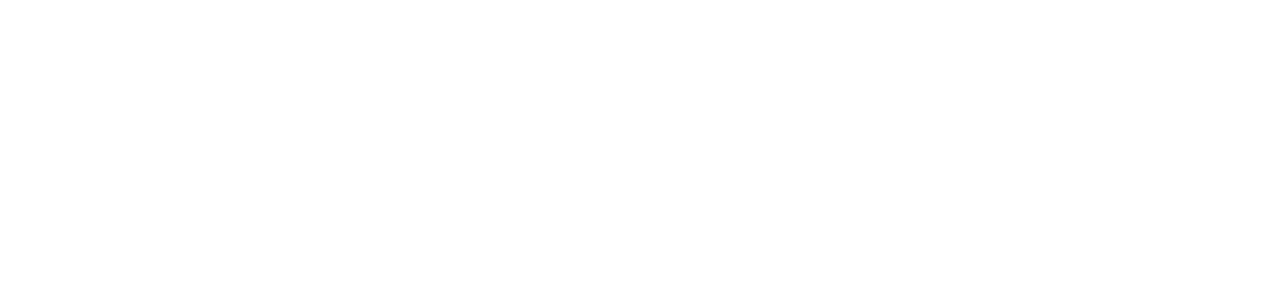
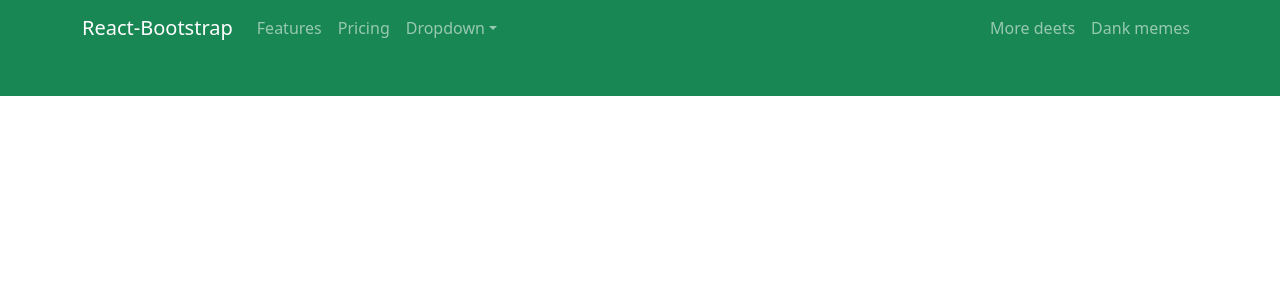
Before and after one commit to Mingukang-coding/react_prac, a React (Vite) app: page / in a window 1280 px wide. Shown: the top 300 px of the page. Built offline with nearby package versions, Linux system fonts and the light colour scheme.

Commit message:
feat(navbar): add responsive nav bar

```diff
--- a/src/App.jsx
+++ b/src/App.jsx
@@ -3,14 +3,45 @@
 import viteLogo from '/vite.svg'
 import './App.css'
 import 'bootstrap/dist/css/bootstrap.min.css';
+import Container from 'react-bootstrap/Container';
+import Nav from 'react-bootstrap/Nav';
+import Navbar from 'react-bootstrap/Navbar';
+import NavDropdown from 'react-bootstrap/NavDropdown';
 
 function App() {
-  const [count, setCount] = useState(0)
 
   return (
-    <div>
-
-    </div>
+      <>
+        <Navbar bg="success" variant="dark" className= "position-fixed top-0 start-0 w-100 pb-5" collapseOnSelect expand="lg">
+        <Container>
+          <Navbar.Brand href="#home">React-Bootstrap</Navbar.Brand>
+          <Navbar.Toggle aria-controls="responsive-navbar-nav" />
+          <Navbar.Collapse id="responsive-navbar-nav">
+            <Nav className="me-auto">
+              <Nav.Link href="#features">Features</Nav.Link>
+              <Nav.Link href="#pricing">Pricing</Nav.Link>
+              <NavDropdown title="Dropdown" id="collapsible-nav-dropdown">
+                <NavDropdown.Item href="#action/3.1">Action</NavDropdown.Item>
+                <NavDropdown.Item href="#action/3.2">
+                  Another action
+                </NavDropdown.Item>
+                <NavDropdown.Item href="#action/3.3">Something</NavDropdown.Item>
+                <NavDropdown.Divider />
+                <NavDropdown.Item href="#action/3.4">
+                  Separated link
+                </NavDropdown.Item>
+              </NavDropdown>
+            </Nav>
+            <Nav>
+              <Nav.Link href="#deets">More deets</Nav.Link>
+              <Nav.Link eventKey={2} href="#memes">
+                Dank memes
+              </Nav.Link>
+            </Nav>
+          </Navbar.Collapse>
+        </Container>
+      </Navbar>
+    </>
   )
 }
 
```
